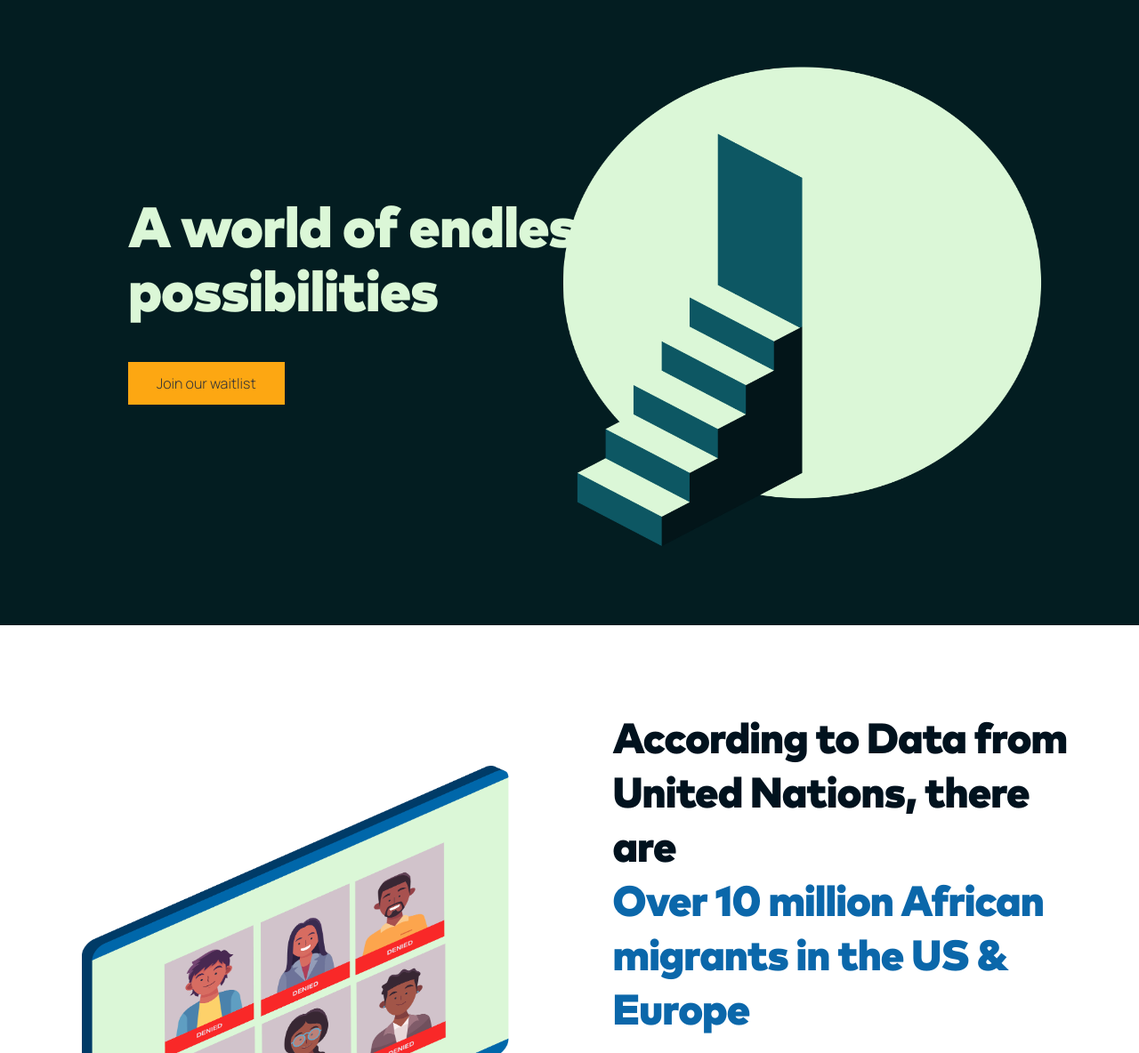
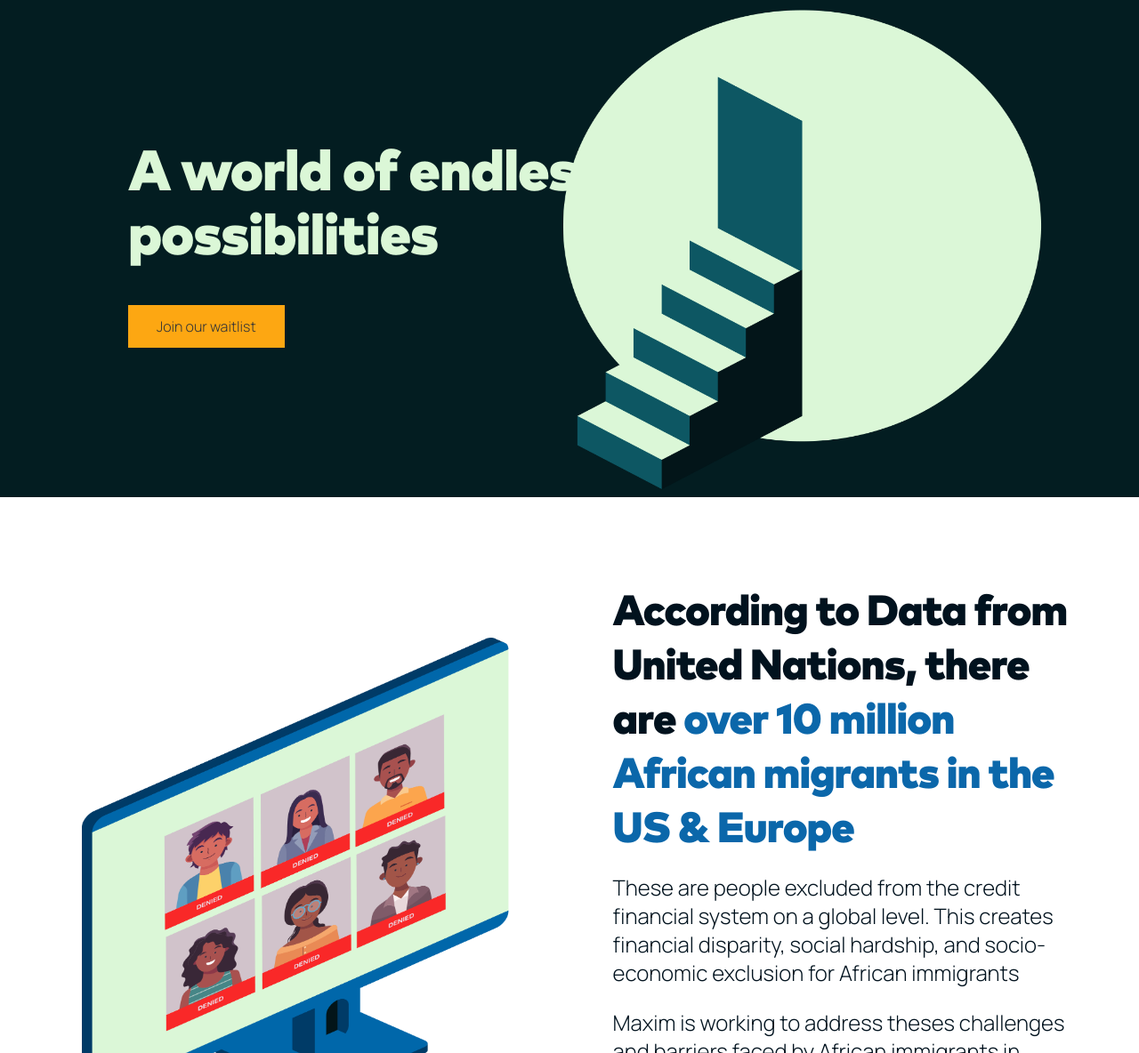
Before and after one commit to lawrencelucky/maxim-v-one, a website: page index.html in a window 1280 px wide. Shown: the part 73-1257 px from the top of the page at 89% size. Drawn offline with Linux system fonts and the light colour scheme.

Commit message:
update from review

```diff
--- a/index.html
+++ b/index.html
@@ -40,9 +40,9 @@
 
     <!-- Start block Banner -->
     <section class="w-full bg-[#031D21]">
-        <div class="px-4 md:px-6 xl:px-0 py-4 lg:max-w-[1440px] mx-auto">
+        <div class="px-4 md:px-6 xl:px-0 py-4 lg:py-0 lg:max-w-[1440px] mx-auto">
             <div
-                class="w-full pt-[102px] pb-8 mx-auto lg:flex lg:gap-8 xl:gap-[55px] lg:py-16 lg:justify-evenly lg:pt-28">
+                class="w-full pt-[102px] mx-auto lg:flex lg:gap-8 xl:gap-[55px] lg:pt-16 lg:justify-evenly lg:pt-28">
                 <div class="w-full max-w-[462px] lg:pl-8 xl:pl-[144px] w-fit text-white mr-auto place-self-center ">
                     <p
                         class="w-full md:text-5xl md:leading-[58px] lg:max-w-[557px] xl:w-[557px] mb-[18px] md:mb-10 text-[#DBF7D7] text-[34px] font-markproblack font-black leading-10 lg:tracking-[-1px] lg:text-[64px] lg:leading-[72px]">
@@ -71,7 +71,7 @@
                 <div class="w-full max-w-[557px] text-[#01121E] xl:max-w-[557px] mr-auto lg:col-span-6">
                     <p
                         class="w-full mb-[18px] text-[24px] leading-[32px] md:text-5xl md:leading-[58px] font-markproblack font-black tracking-[-1px] leading-10 lg:text-5xl lg:leading-[61px]">
-                        According to Data from United Nations, there are<br /><span class="text-[#0B67AA]">Over 10
+                        According to Data from United Nations, there are <span class="text-[#0B67AA]">over 10
                             million African migrants in the US & Europe</span></p>
                     <p class="text-base font-light md:leading-8 md:text-2xl mb-6 font-Manrope">
                         These are people excluded from the credit financial system on a global level. This creates
@@ -175,10 +175,10 @@
                     class="px-4 mx-auto">
                     <div class="text-white text-center lg:col-span-6">
                         <p
-                            class="w-full mx-auto mb-[18px] md:mb-10 text-white text-[24px] leading-[32px] font-markproblack font-black leading-10 md:tracking-[-1px] md:text-5xl md:leading-[61px]">
+                            class="w-full mx-auto mb-[18px] mb-10 text-white text-[24px] leading-[32px] font-markproblack font-black leading-10 md:tracking-[-1px] md:text-5xl md:leading-[61px]">
                             Join  our waitlist today to <br> see what we are building</p>
                             <div class="flex flex-col lg:flex-row lg:w-fit mx-auto lg:h-[56px]">
-                            <input type="text" class="text-black w-full max-w-[480px] mb-6 lg:mb-0 mx-auto lg:w-[380px] p-3 md:py-[16px] rounded-none border-0 focus:outline-none placeholder-[#A7A7A7]" placeholder="Enter your email address">
+                            <input type="text" class="text-black w-full max-w-[480px] mb-[18px] lg:mb-0 mx-auto lg:w-[380px] p-3 md:py-[16px] rounded-none border-0 focus:outline-none placeholder-[#A7A7A7]" placeholder="Enter your email address">
                             <button class="bg-[#FDA712] w-full max-w-[480px] mb-6 lg:mb-0 mx-auto lg:w-[380px]  items-center justify-center px-2 py-3 lg:py-[17px] lg:px-8 border-0 text-base  font-Manrope leading-7 font-medium text-[#323337] focus:outline-none" >Join  our waitlist</button>
                             </div>
                     </div>
```
Also changed, not shown: public/output.css.
